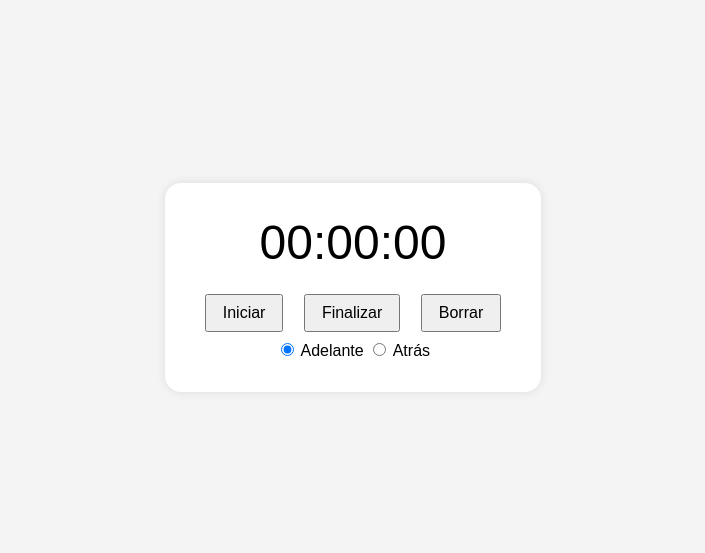
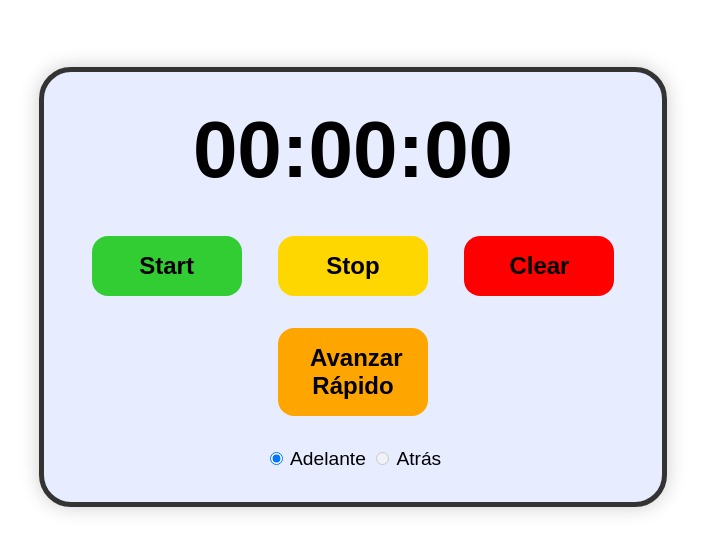
Before and after one commit to salopezmo/AI4Devs-stopwatch-202506, a plain HTML site: page template/index.html in a window 1280 px wide. Shown: the part 121-674 px from the top of the page, without its empty margins (287-992 px from the left). Drawn offline with Linux system fonts and the light colour scheme.

Commit message:
Update index.html

```diff
--- a/template/index.html
+++ b/template/index.html
@@ -3,11 +3,11 @@
 <head>
   <meta charset="UTF-8">
   <meta name="viewport" content="width=device-width, initial-scale=1.0">
-  <title>Timer and Countdown</title>
+  <title>Cronómetro Digital</title>
   <style>
     body {
       font-family: Arial, sans-serif;
-      background-color: #f4f4f4;
+      background-color: white;
       display: flex;
       flex-direction: column;
       align-items: center;
@@ -15,33 +15,66 @@
       height: 100vh;
     }
     .cronometro {
-      background: white;
+      background: #e8ecff;
       padding: 2rem;
-      border-radius: 1rem;
-      box-shadow: 0 0 10px rgba(0,0,0,0.1);
+      border-radius: 2rem;
+      border: 5px solid #333;
       text-align: center;
+      box-shadow: 0 0 20px rgba(0,0,0,0.2);
     }
     #display {
-      font-size: 3rem;
-      margin-bottom: 1rem;
+      font-size: 5rem;
+      font-weight: bold;
+      color: black;
+      margin-bottom: 1.5rem;
     }
-    button {
-      padding: 0.5rem 1rem;
-      margin: 0.5rem;
-      font-size: 1rem;
+    .btn {
+      font-size: 1.5rem;
+      font-weight: bold;
+      padding: 1rem 2rem;
+      margin: 1rem;
+      border: none;
+      border-radius: 1rem;
       cursor: pointer;
+      width: 150px;
+    }
+    .start {
+      background-color: limegreen;
+      color: black;
+    }
+    .stop {
+      background-color: gold;
+      color: black;
+    }
+    .clear {
+      background-color: red;
+      color: black;
+    }
+    .fast {
+      background-color: orange;
+      color: black;
+    }
+    .mode-selector {
+      margin-top: 1rem;
+      font-size: 1.2rem;
     }
   </style>
 </head>
 <body>
   <div class="cronometro">
     <div id="display">00:00:00</div>
-    <button onclick="iniciar()">Iniciar</button>
-    <button onclick="finalizar()">Finalizar</button>
-    <button onclick="borrar()">Borrar</button>
-    <br>
-    <label><input type="radio" name="modo" value="adelante" checked> Adelante</label>
-    <label><input type="radio" name="modo" value="atras"> Atrás</label>
+    <div>
+      <button class="btn start" onclick="iniciar()">Start</button>
+      <button class="btn stop" onclick="finalizar()">Stop</button>
+      <button class="btn clear" onclick="borrar()">Clear</button>
+    </div>
+    <div>
+      <button class="btn fast" onclick="avanzarRapido()">Avanzar Rápido</button>
+    </div>
+    <div class="mode-selector">
+      <label><input type="radio" name="modo" value="adelante" checked> Adelante</label>
+      <label><input type="radio" name="modo" value="atras" id="modoAtras" disabled> Atrás</label>
+    </div>
   </div>
 
   <script>
@@ -54,6 +87,7 @@
       const minutos = String(Math.floor((tiempo % 3600) / 60)).padStart(2, '0');
       const segundos = String(tiempo % 60).padStart(2, '0');
       document.getElementById('display').textContent = `${horas}:${minutos}:${segundos}`;
+      document.getElementById('modoAtras').disabled = tiempo === 0;
     }
 
     function iniciar() {
@@ -87,6 +121,13 @@
       tiempo = 0;
       actualizarDisplay();
     }
+
+    function avanzarRapido() {
+      tiempo += 10;
+      actualizarDisplay();
+    }
+
+    actualizarDisplay();
   </script>
 </body>
 </html>
```
